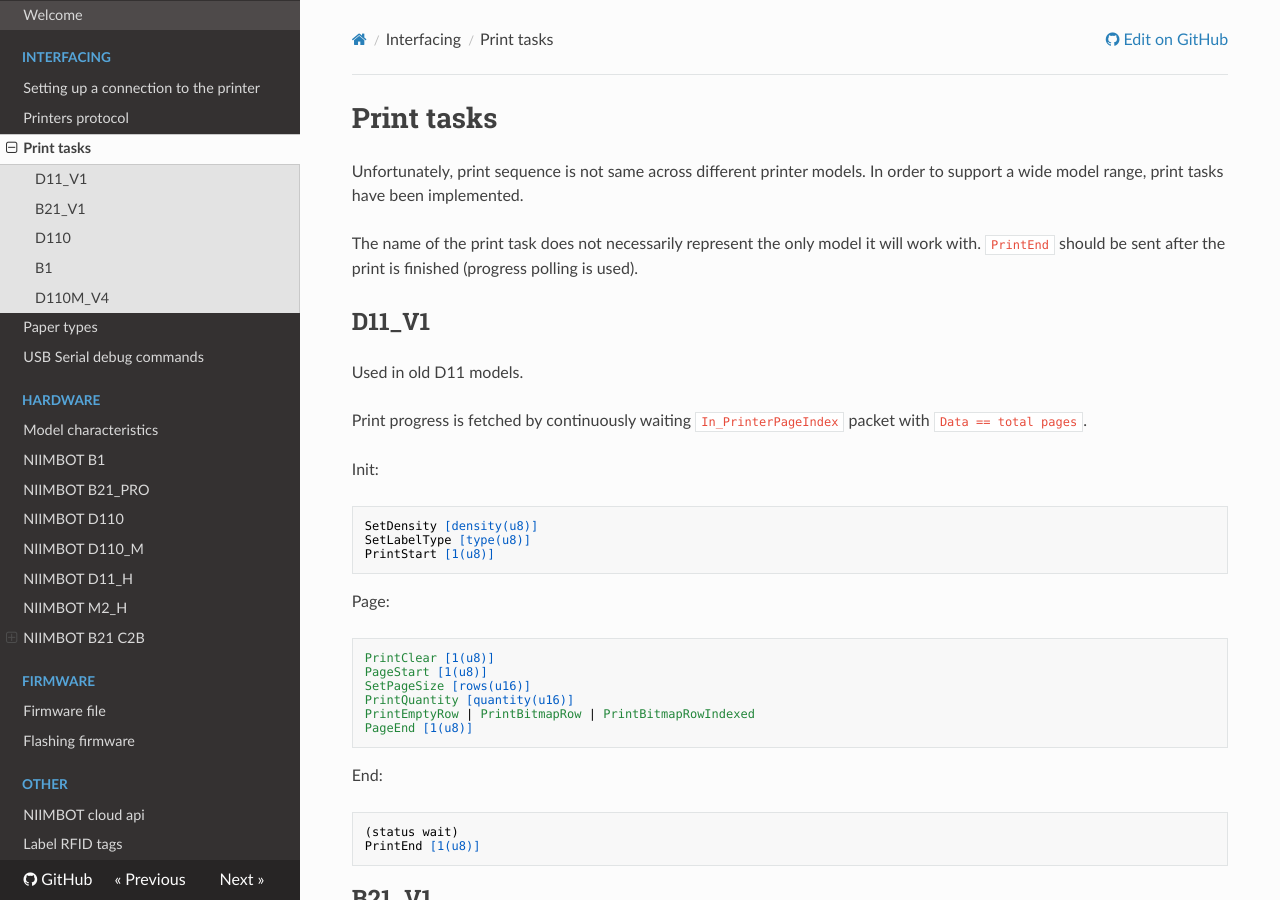
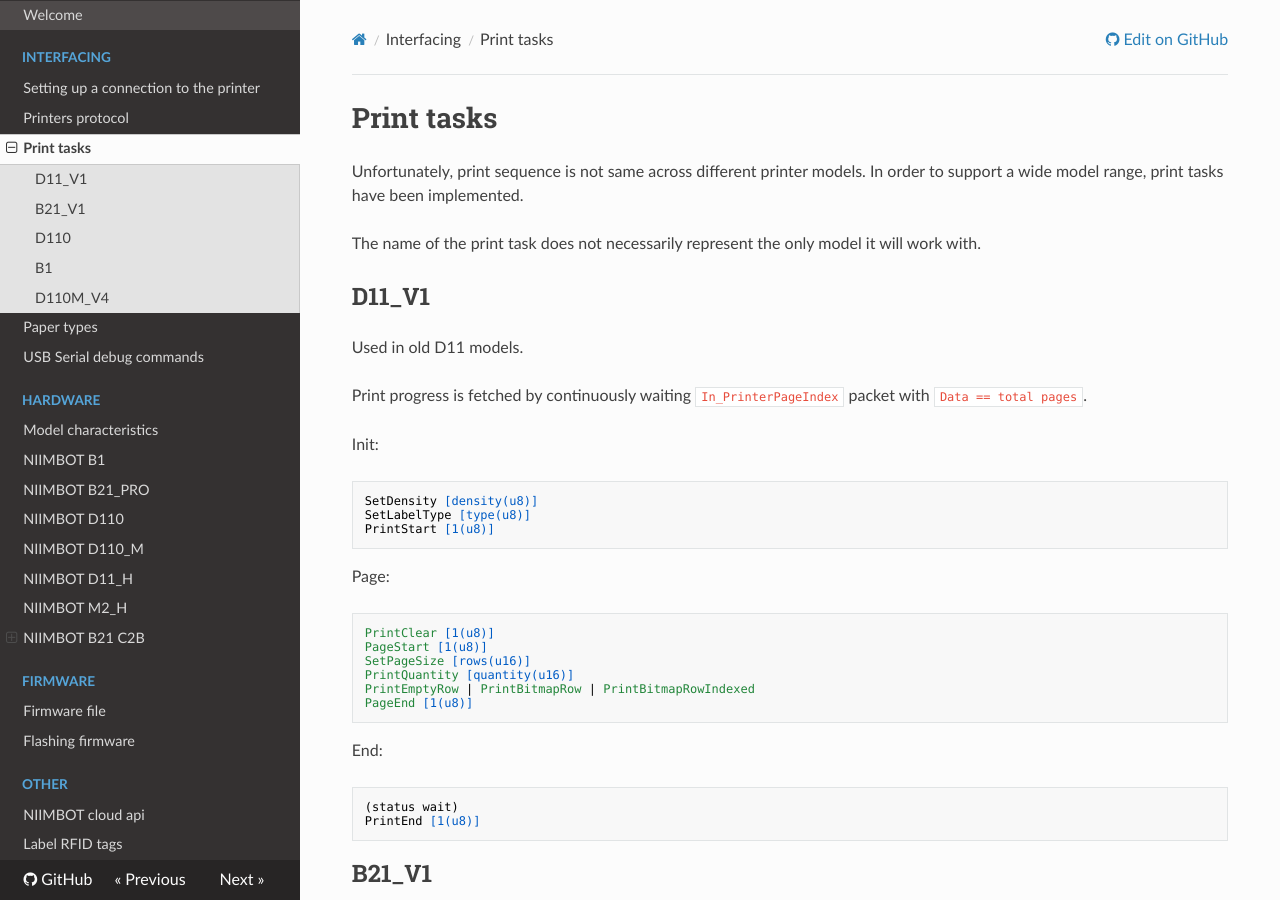
Before and after one commit to MultiMote/niimbot-wiki, an MkDocs documentation site: the page built from docs/interfacing/print-tasks.md, in a window 1280 px wide and 900 px high. Built offline with MkDocs 1.6.1, drawn with Linux system fonts in a browser that asks for light colours; nearby versions of some CDN libraries.

Commit message:
Update print-tasks.md

```diff
--- a/docs/interfacing/print-tasks.md
+++ b/docs/interfacing/print-tasks.md
@@ -4,7 +4,6 @@
 In order to support a wide model range, print tasks have been implemented.
 
 The name of the print task does not necessarily represent the only model it will work with.
-`PrintEnd` should be sent after the print is finished (progress polling is used).
 
 ## D11_V1
 
```
